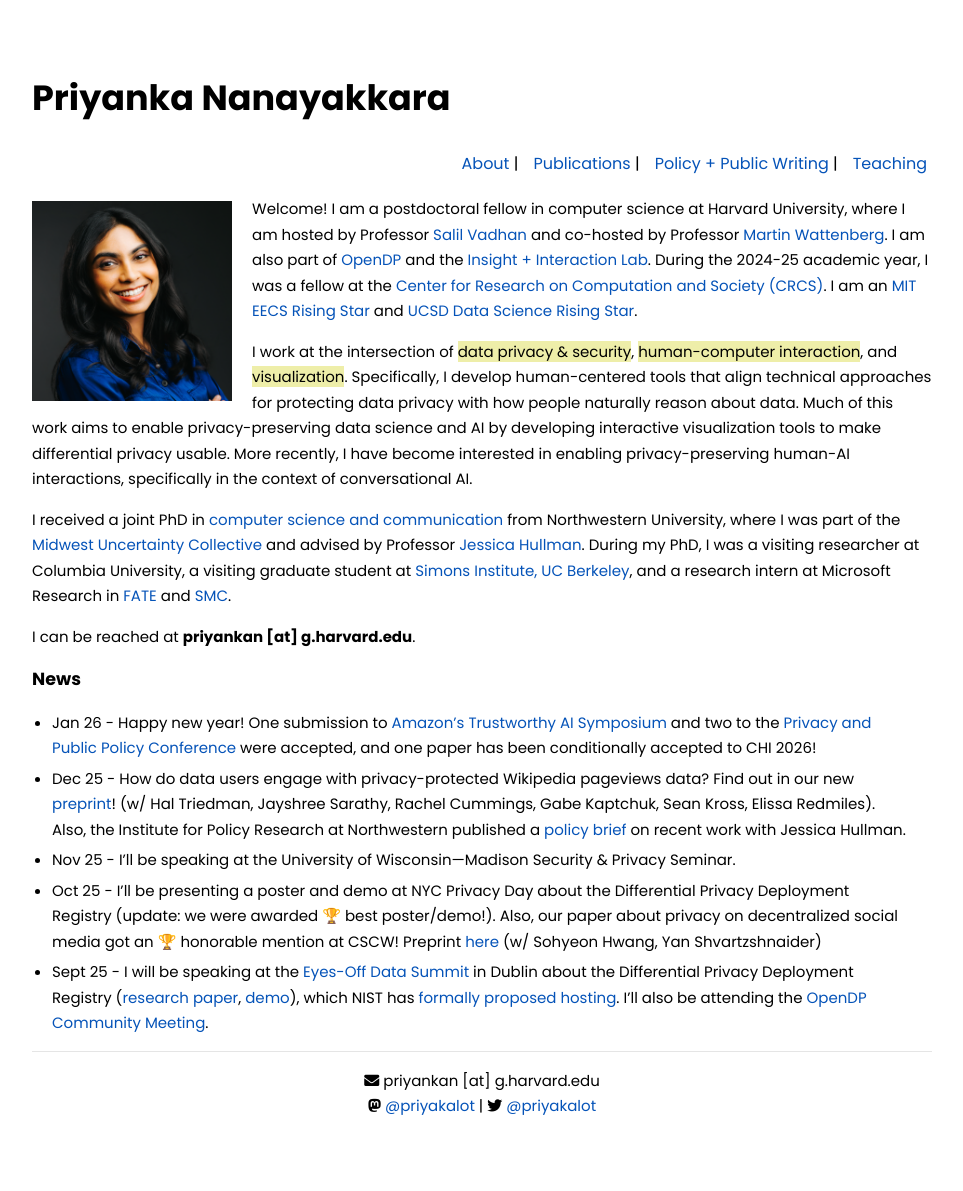
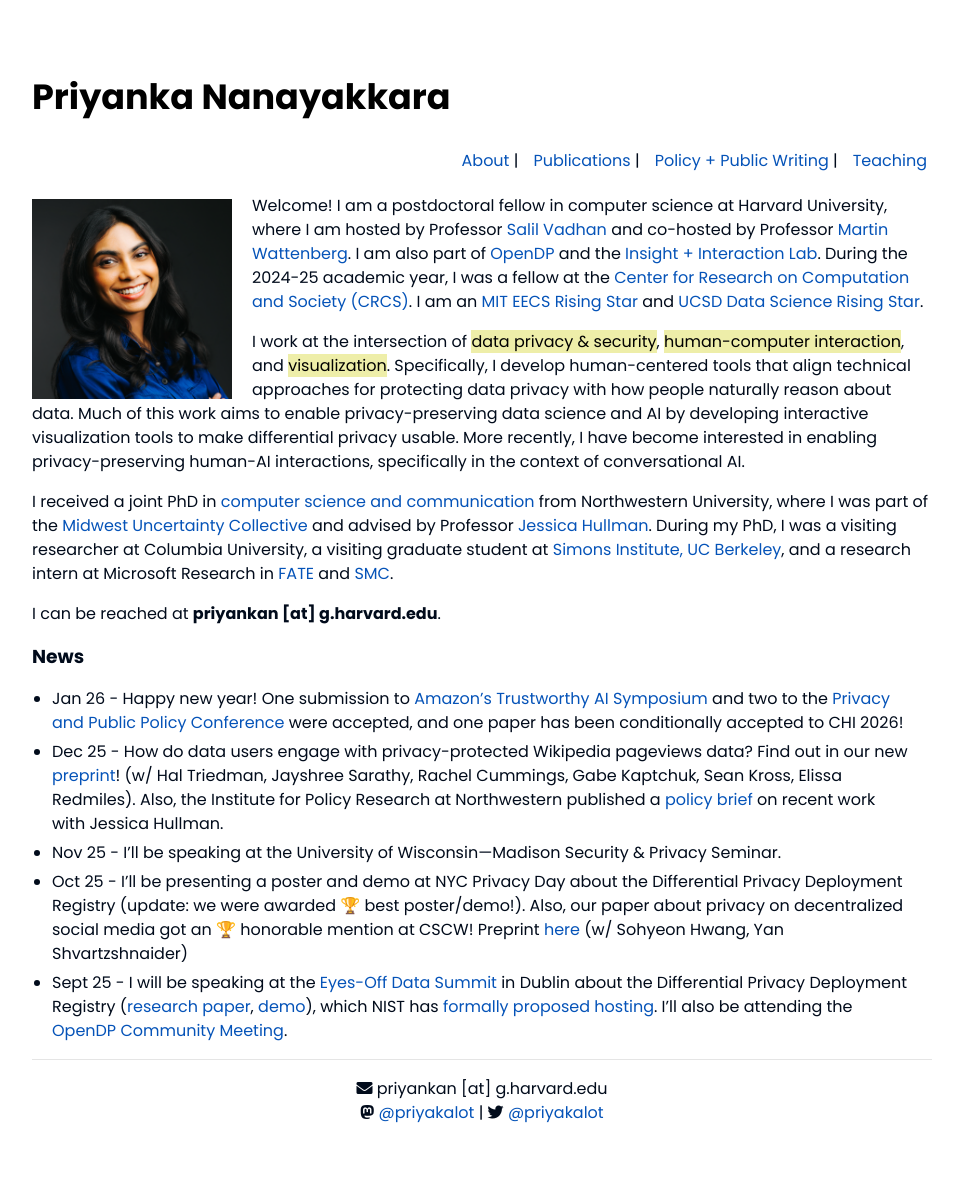
Before and after one commit to priyakalot/priyakalot.github.io, a Jekyll site: the page built from index.md, in a window 1280 px wide. Shown: the whole page, without its empty margins (158-1121 px from the left). Built offline with Jekyll 4.4.1, drawn with Linux system fonts in a browser that asks for light colours; nearby versions of some CDN libraries.

Commit message:
Update _style.scss

```diff
--- a/_sass/_style.scss
+++ b/_sass/_style.scss
@@ -14,8 +14,9 @@ body {
 	font-family: "Poppins", sans-serif;
 	font-weight: 400;
     height: 100%;
-    font-size: 15px;
-    line-height: 1.7em;
+    font-size: 16px;
+    line-height: 1.5em;
+	color: #010b1b;
 }
 
 h3{
```
